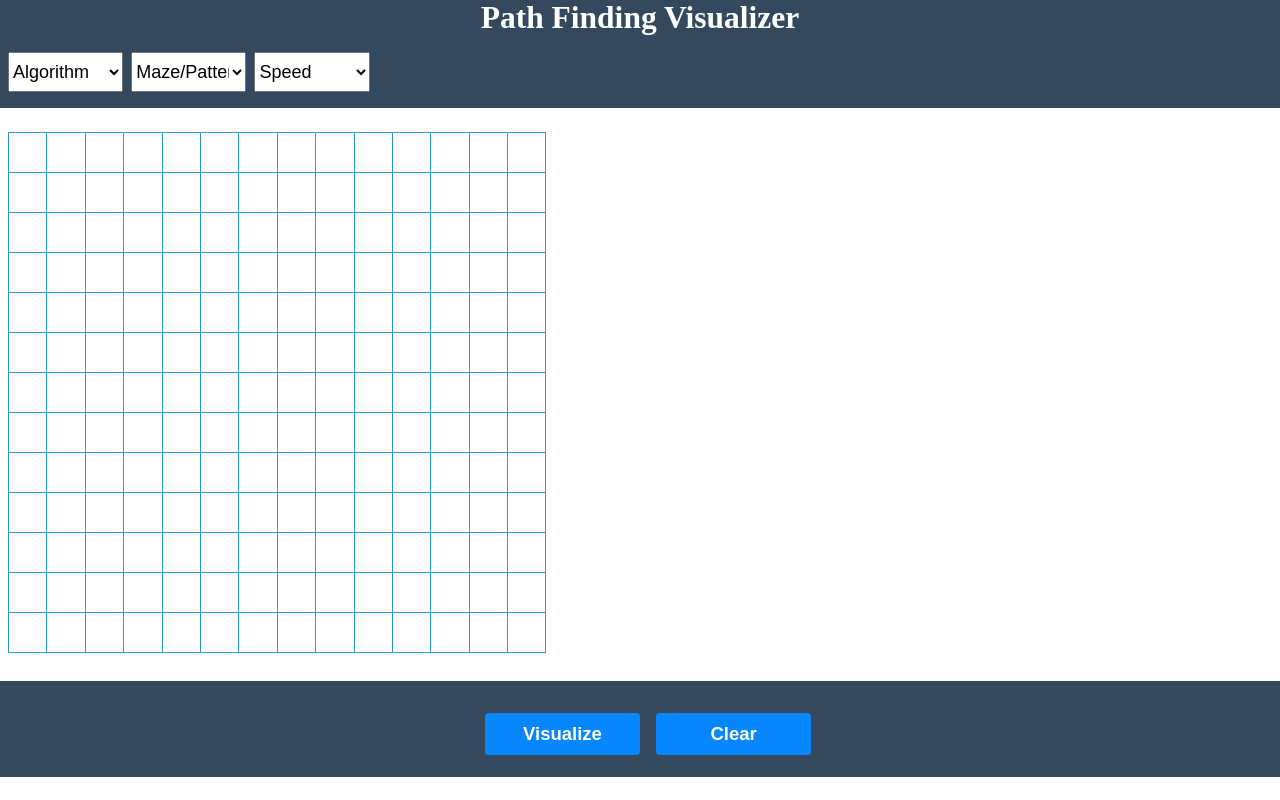
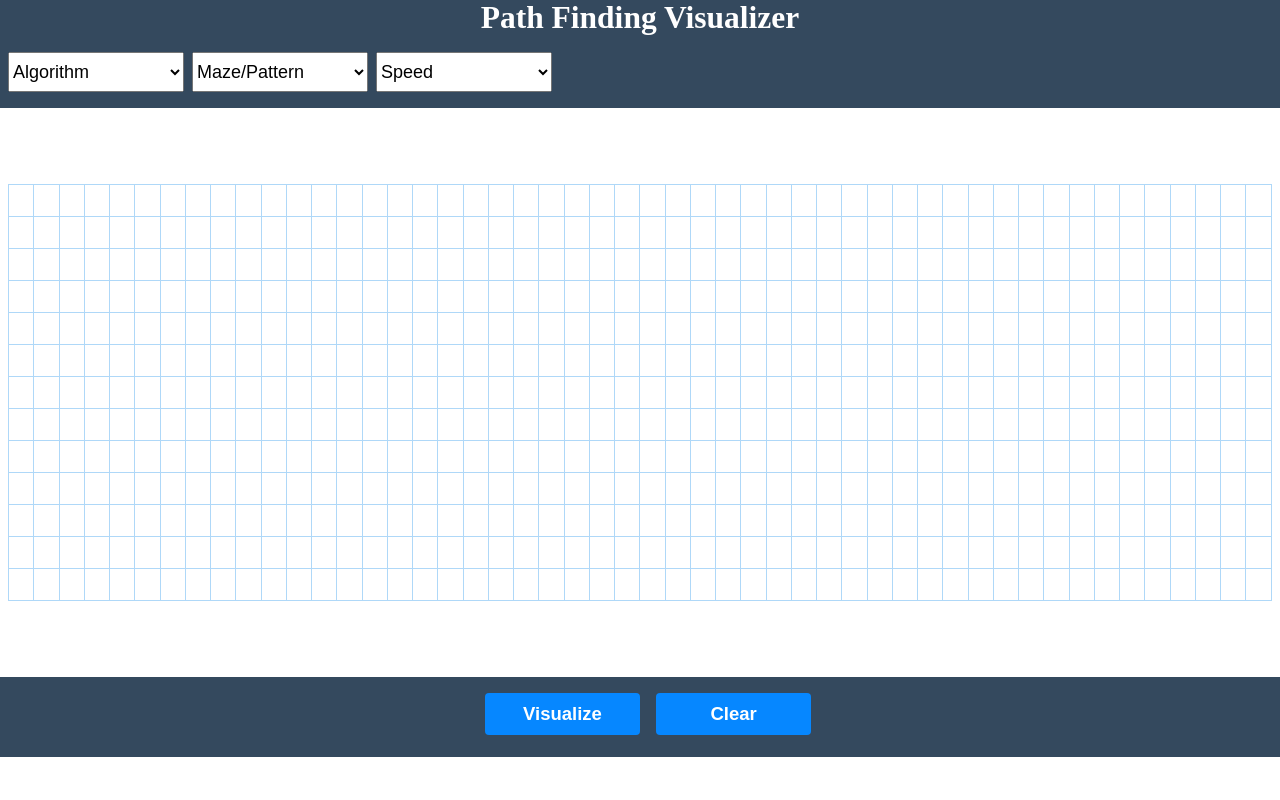
Before and after one commit to NasserMughrabi/path-finding-algos, a React (Create React App) app: page / in a window 1280 px wide. Built offline with nearby package versions, Linux system fonts and the light colour scheme; the HTML template or start-up script is replaced by a standard one.

Commit message:
breadth-first-search algo works correctly now

```diff
--- /dev/null
+++ b/src/Algorithms/BFS.js
@@ -0,0 +1,66 @@
+const BFS = async () => {
+  // # Two dimentional array to represent adjacencyMatrix graph
+  // # Direction vectors
+  const dRow = [-1, 0, 1, 0];
+  const dCol = [0, 1, 0, -1];
+  let queue = [];
+  const visited = [];
+  // let distance = {};
+  const startNode = { r: 6, c: 6 };
+  document.getElementsByClassName(`${startNode.r}-${startNode.c}`)[0].style.background =
+    "#289fc6";
+    document.getElementsByClassName(`${startNode.r}-${startNode.c}`)[0].style.border =
+      "solid 1px white";
+
+  // BFS search on adjacency Matrix (2D Array)
+  visited.push(startNode);
+  queue.push(startNode);
+  // distance[startNode] = 0;
+  let currNode = startNode;
+
+  while (queue.length > 0) {
+    currNode = queue.shift();
+    const row = currNode.r;
+    const col = currNode.c;
+
+    // Find Neighbors
+    for (let i = 0; i < 4; i++) {
+      const adjx = row + dRow[i];
+      const adjy = col + dCol[i];
+      if (isValid(visited, adjx, adjy)) {
+        queue.push({ r: adjx, c: adjy });
+        visited.push({ r: adjx, c: adjy });
+        await new Promise((resolve) => setTimeout(resolve, 0));
+        console.log(adjx, adjy, document.getElementsByClassName(`${adjx}-${adjy}`));
+        document.getElementsByClassName(`${adjx}-${adjy}`)[0].style.background =
+          "#289fc6";
+        document.getElementsByClassName(`${adjx}-${adjy}`)[0].style.border =
+          "solid 1px white";
+      }
+    }
+  }
+};
+
+const isValid = (vis, row, col) => {
+  // If cell lies out of bounds
+  if (row < 0 || col < 0 || row > 12 || col > 49) {
+    return false;
+  }
+
+  // check if any object in vis is equal to row,col object
+  let result = false;
+  for (let i = 0; i < vis.length; i++) {
+    if (vis[i].r === row && vis[i].c === col) {
+      result = true;
+      break;
+    }
+  }
+
+  // If cell is already visited
+  if (result) return false;
+
+  // Otherwise
+  return true;
+};
+
+export default BFS;
--- a/src/App.js
+++ b/src/App.js
@@ -5,14 +5,14 @@
 import Nav from "./components/Nav"
 import Matrix from "./components/Matrix";
 import Footer from "./components/Footer";
-// import List from "./components/List";
+import Guide from "./components/Guide";
 
 function App() {
   return (
     <>
       <Nav />
+      <Guide />
       <Matrix />
-      {/* <List /> */}
       <Footer />
     </>
   );
--- a/src/components/Guide.js
+++ b/src/components/Guide.js
@@ -0,0 +1,9 @@
+import React from 'react'
+
+const Guide = () => {
+  return (
+    <div></div>
+  )
+}
+
+export default Guide
--- a/src/components/Matrix.js
+++ b/src/components/Matrix.js
@@ -1,66 +1,13 @@
 import React from "react";
+import BFS from "../Algorithms/BFS";
 
+// number of rows and cols to be displayed
 const rows = Array.from(Array(13).keys());
-const cols = Array.from(Array(33).keys());
-
-const isValid = (vis, row, col) => {
-  // # If cell lies out of bounds
-  console.log(row)
-  if (row < 0 || col < 0 || row > 13 || col > 32) {
-    return false;
-  }
-
-  // check if any object in vis is equal to row,col object
-  let result = false;
-  for (let i = 0; i < vis.length; i++) {
-    console.log(vis[i], { r: row, c: col });
-    if (vis[i].r === row && vis[i].c === col) {
-      result = true;
-      break;
-    }
-  }
-  // # If cell is already visited
-  if (result) return false;
-  // # Otherwise
-  return true;
-};
+const cols = Array.from(Array(50).keys());
 
 const Matrix = () => {
   const handleClick = async () => {
-    // # Two dimentional array to represent adjacencyMatrix graph
-    // # Direction vectors
-    const dRow = [-1, 0, 1, 0];
-    const dCol = [0, 1, 0, -1];
-    let queue = [];
-    const visited = [];
-    // let distance = {};
-    const startNode = { r: 0, c: 0 };
-
-    // # BFS search on adjacency Matrix (2D Array)
-    visited.push(startNode);
-    queue.push(startNode);
-    // distance[startNode] = 0;
-    let currNode = startNode;
-
-    while (queue.length > 0) {
-      currNode = queue.shift();
-      const row = currNode.r;
-      const col = currNode.c;
-      console.log(currNode);
-
-      // # find neighbors
-      for (let i = 0; i < 4; i++) {
-        const adjx = row + dRow[i];
-        const adjy = col + dCol[i];
-        if (isValid(visited, adjx, adjy)) {
-          queue.push({ r: adjx, c: adjy });
-          visited.push({ r: adjx, c: adjy });
-          await new Promise (resolve => setTimeout(resolve, 20));
-          document.getElementsByClassName(`${row}-${col}`)[0].style.background = '#289fc6';
-          document.getElementsByClassName(`${row}-${col}`)[0].style.border = 'solid 1px white';
-        }
-      }
-    }
+    BFS();
   };
 
   return (
@@ -70,8 +17,8 @@ const Matrix = () => {
           return (
             <tr key={index}>
               {cols.map((col, index) => {
-                if(col > cols.length -20) {
-                  return <td className={row + "-" + col} id='last-col' key={index}></td>;
+                if(col > cols.length -37) {
+                  return <td className={row + "-" + col} id='only-pc-cols' key={index}></td>;
                 } else {
                   return <td className={row + "-" + col} key={index}></td>;
                 }
--- a/src/components/Nav.js
+++ b/src/components/Nav.js
@@ -15,9 +15,9 @@ const Nav = () => {
             </select>
             <select name="" id="">
                 <option value="Choose Maze/Pattern">Maze/Pattern</option>
-                <option value="slow">Slow</option>
-                <option value="moderate">Moderate</option>
-                <option value="fast">Fast</option>
+                <option value="slow">Maze1</option>
+                <option value="moderate">Pattern1</option>
+                <option value="fast">Maze2</option>
             </select>
             <select name="" id="">
                 <option value="Choose Speed">Speed</option>
@@ -26,7 +26,6 @@ const Nav = () => {
                 <option value="fast">Fast</option>
             </select>
         </div>
-
     </nav>
   )
 }
--- a/src/index.css
+++ b/src/index.css
@@ -42,7 +42,7 @@ table {
   margin-bottom: 3.5vh;
 }
 
-#last-col {
+#only-pc-cols {
   display: none;
 }
 
@@ -87,11 +87,38 @@ table {
 }
 
 @media (min-width: 800px) {
+  table {
+    margin-bottom: 9.5vh;
+  }
+  .navbar {
+    margin-bottom: 9.5vh;
+  }
+  .selects {
+    display: block;
+    text-align: left;
+  }
 
+  .selects select {
+    margin-left: 0.5rem;
+    width: 11rem;
+    height: 2.5rem;
+    font-size: 18px;
+  }
+  #only-pc-cols {
+    display: table-cell;
+  }
   td {
-    width: 3vw;
-    height: 5vh;
-    border: solid 0.1px #289fc6;
+    /* width: 3vw;
+    height: 5vh; */
+    width: 2vw;
+    height: 4vh;
+    border: solid 0.1px rgb(175, 216, 248);
+  }
+  .footer{
+    height: 10vh;
+  }
+  .btn {
+    margin-top: 1rem;
   }
 }
 
```
Also changed, not shown: src/Algorithms/DFS.js (added), src/Algorithms/Dijkstra.js (added).
